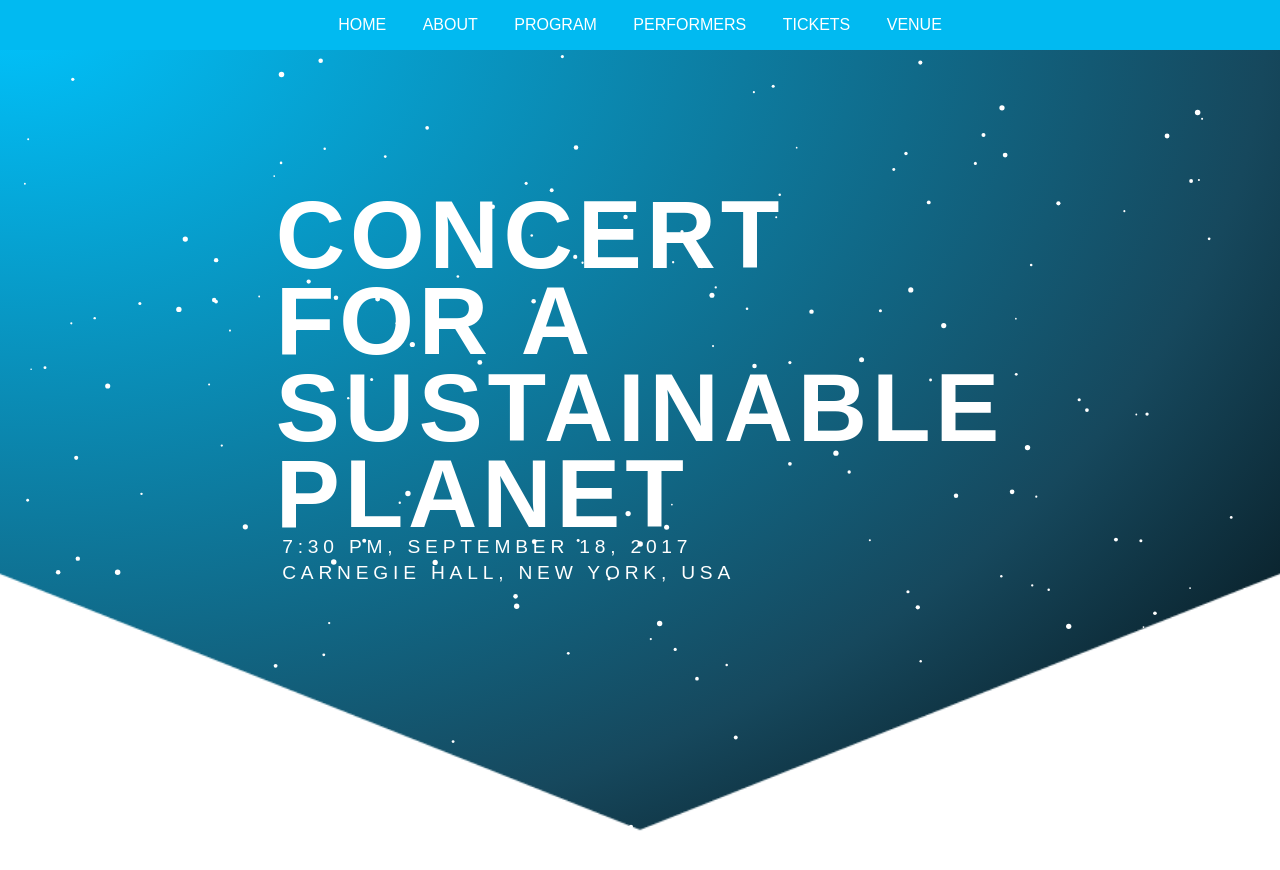
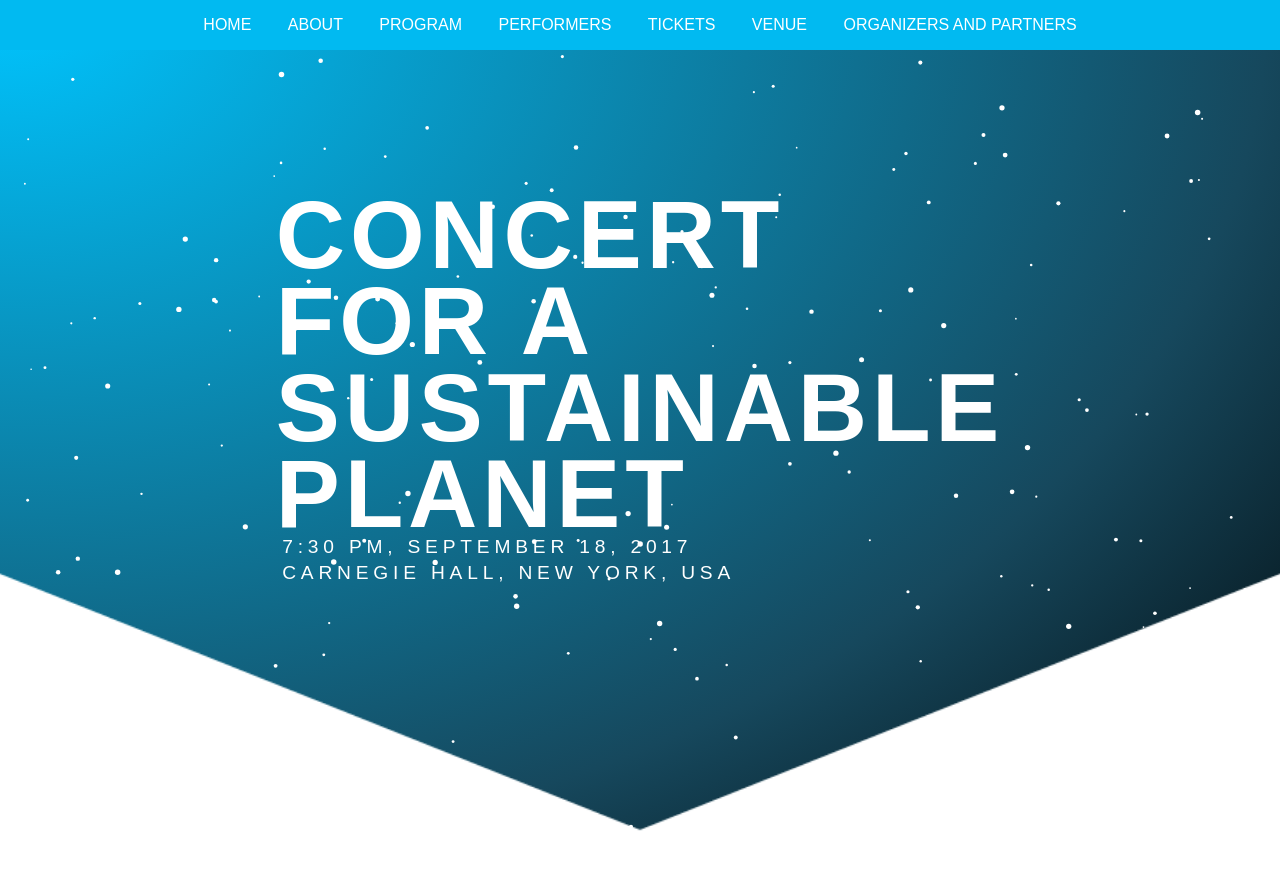
Before and after one commit to cmaddox12/Carnegie-Concert-2017, a Jekyll site: the page built from index.md, in a window 1280 px wide and 900 px high. Shown: the top 870 px of the window. Built offline with Jekyll 4.4.1, drawn with Linux system fonts in a browser that asks for light colours.

Commit message:
Update navigation.yml

```diff
--- a/_data/navigation.yml
+++ b/_data/navigation.yml
@@ -9,3 +9,5 @@ masthead:
     url: /#tickets
   - title: "Venue"
     url: /#venue
+  - title: "Organizers and Partners"
+    url: /#organizersandpartners
```
